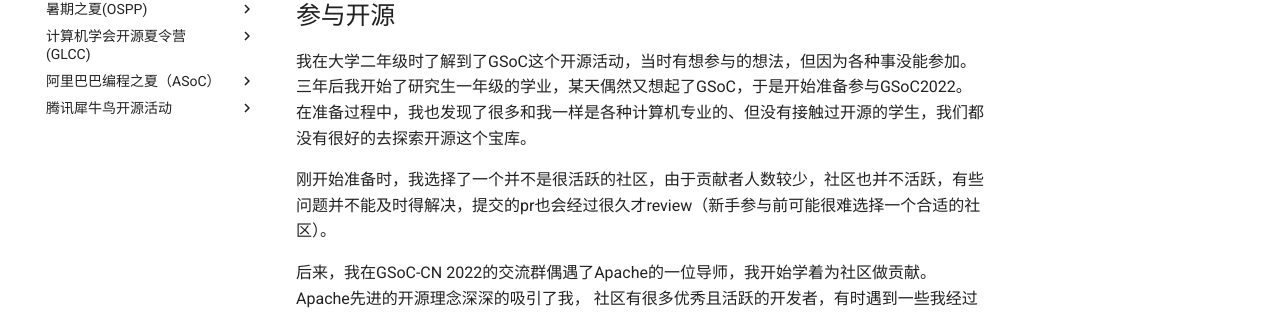
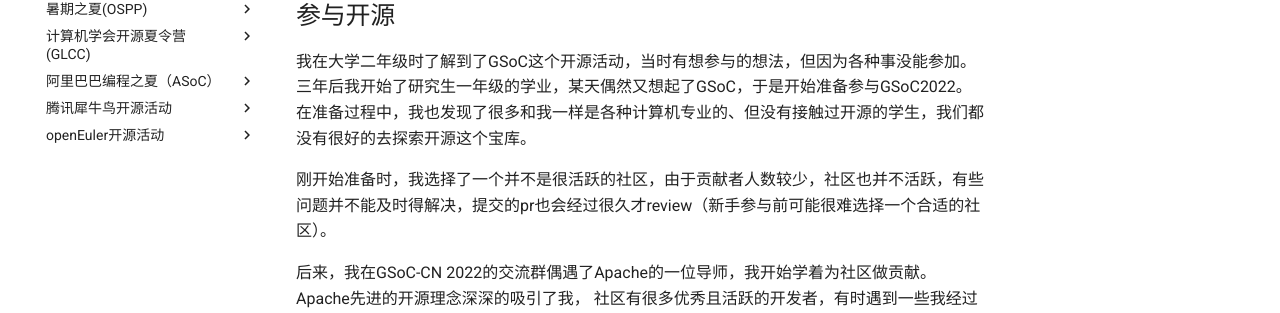
Before and after one commit to erdengk/gsoc-analyse, an MkDocs documentation site: the page built from docs/index.md, in a window 1280 px wide. Shown: the part 291-604 px from the top of the page. Built offline with MkDocs 1.6.1 and Material for MkDocs 9.7.7, drawn with Linux system fonts in a browser that asks for light colours; comment, search, counter and statistics services are not loaded.

Commit message:
add openEuler

```diff
--- a/mkdocs.yml
+++ b/mkdocs.yml
@@ -88,3 +88,5 @@ nav:
   - 腾讯犀牛鸟开源活动:
     - "犀牛鸟开源活动": "cn/rhino-brid/index.md"
     - "itwaix_expr": "cn/rhino-brid/experience/1.itwaix_expr.md"
+  - openEuler开源活动:
+    - "openEuler": "cn/openEuler/index.md"
```
